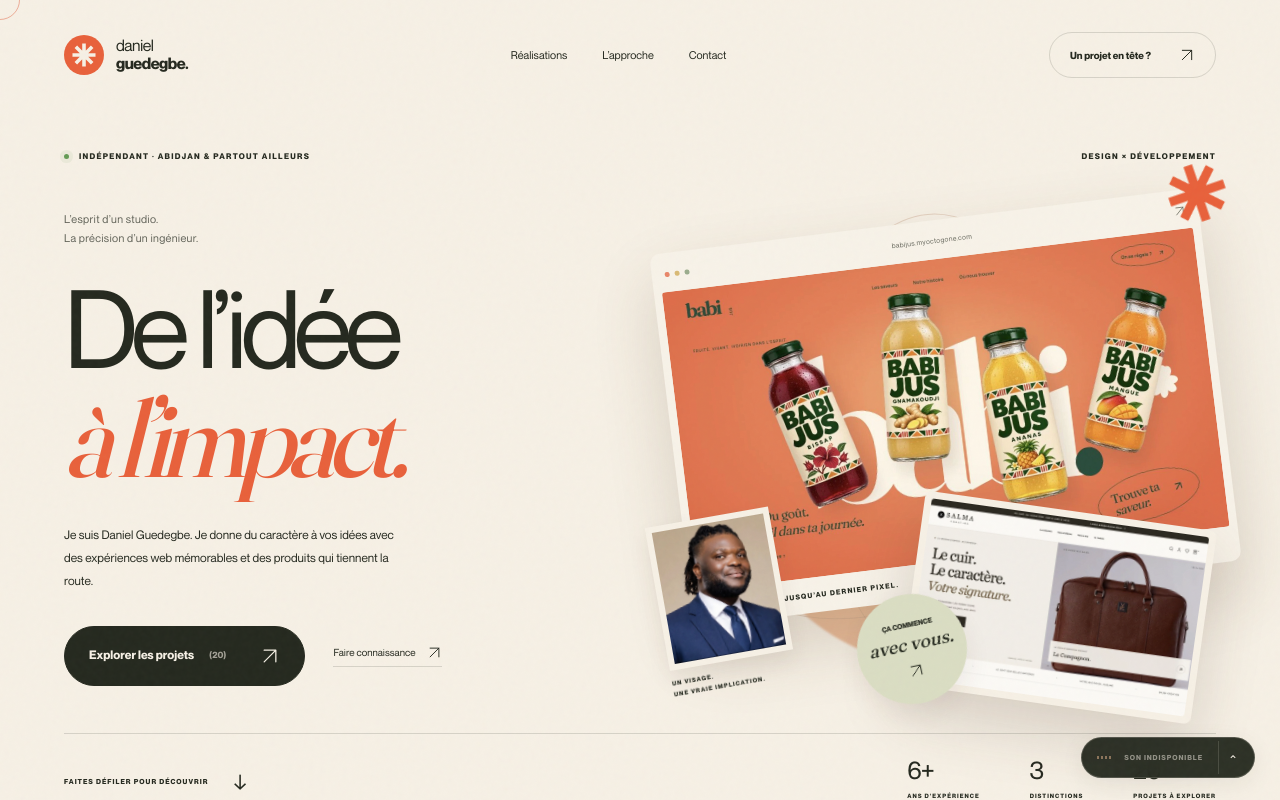
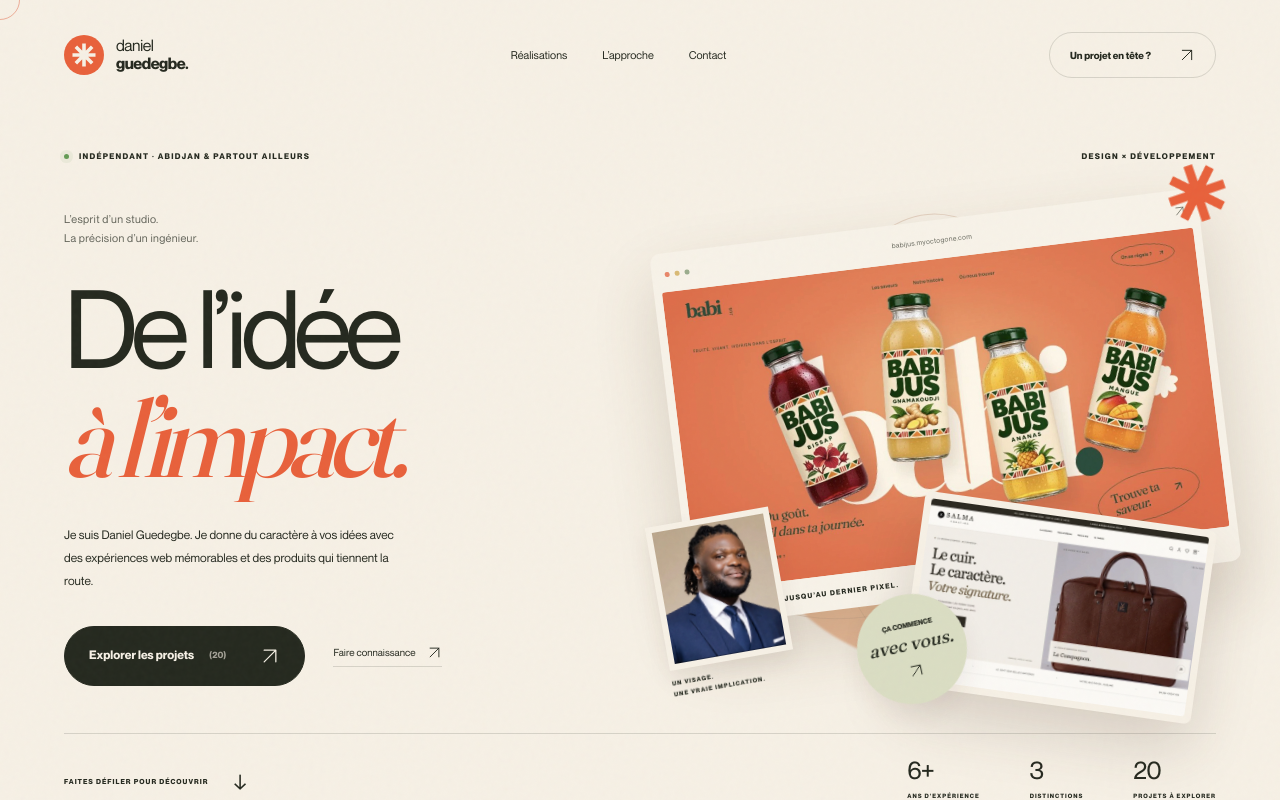
Before and after one commit to EdOneApp/portfolio, a Next.js app: page / in a window 1280 px wide. Shown: the top 800 px of the page. Built offline with nearby package versions, Linux system fonts and the light colour scheme.

Commit message:
Keep background audio optional until publishing rights are confirmed

```diff
--- a/src/app/layout.tsx
+++ b/src/app/layout.tsx
@@ -1,4 +1,6 @@
 import type { Metadata } from "next";
+import {existsSync} from "node:fs";
+import {join} from "node:path";
 import localFont from "next/font/local";
 import Nav from "@/components/agency/Nav";
 import Footer from "@/components/agency/Footer";
@@ -53,6 +55,7 @@ const agencyDisplay = localFont({
 });
 
 const siteUrl = "https://guedegbe.com";
+const backgroundAudio = existsSync(join(process.cwd(), "public", "Damso - Sentimental (Paroles).mp3")) ? "/Damso%20-%20Sentimental%20(Paroles).mp3" : null;
 
 export const metadata: Metadata = {
   metadataBase: new URL(siteUrl),
@@ -166,7 +169,7 @@ export default function RootLayout({
             {children}
           </main>
           <Footer />
-          <MusicDock />
+          {backgroundAudio && <MusicDock src={backgroundAudio} />}
           <MotionSystem />
         </AgencyProvider>
       </body>
--- a/src/components/agency/MusicDock.tsx
+++ b/src/components/agency/MusicDock.tsx
@@ -1,7 +1,6 @@
 "use client";
 import { useEffect, useRef, useState } from "react";
-const SRC = "/Damso%20-%20Sentimental%20(Paroles).mp3";
-export default function MusicDock() {
+export default function MusicDock({src}: {src: string}) {
   const wantsSound = useRef(true);
   const audio = useRef<HTMLAudioElement>(null),
     [playing, setPlaying] = useState(false),
@@ -66,7 +65,7 @@ export default function MusicDock() {
     <div className={`agency-music ${playing ? "is-playing" : ""}`}>
       <audio
         ref={audio}
-        src={SRC}
+        src={src}
         loop
         preload="metadata"
         onPlay={() => setPlaying(true)}
```
Also changed, not shown: 1 other file (tests, documents, lock files or other folders).
